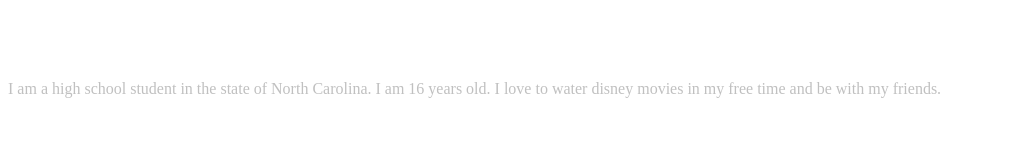
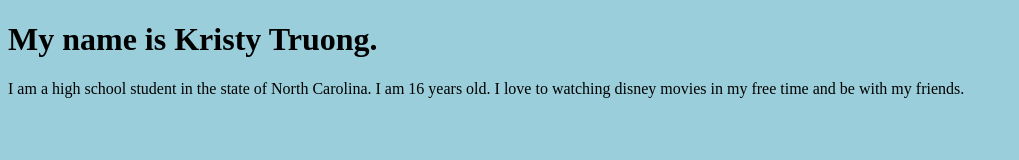
Before and after one commit to kttruong07/kttruong.github.io, a plain HTML site: page index.html in a window 1280 px wide. Shown: the whole page, without its empty margins (0-1019 px from the left). Drawn offline with Linux system fonts and the light colour scheme.

Commit message:
change of color deleted some lines watching

```diff
--- a/index.html
+++ b/index.html
@@ -4,7 +4,6 @@
     <title>My Personal Introduction</title>
     <style>
         body {
-<<<<<<< HEAD
         background-color: #9aceda;
         }
         h1 {
@@ -12,21 +11,12 @@
         }
         p {
         color: 43717b;
-=======
-        background-color: gray;
-        }
-        h1 {
-        color: white;
-        }
-        p {
-        color: silver;
->>>>>>> origin/main
         }
     </style>
 
 </head>
 <body>
 <h1>My name is Kristy Truong.</h1>
-<p>I am a high school student in the state of North Carolina. I am 16 years old. I love to water disney movies in my free time and be with my friends.</p>
+<p>I am a high school student in the state of North Carolina. I am 16 years old. I love to watching disney movies in my free time and be with my friends.</p>
 </body>
 </html>
```
